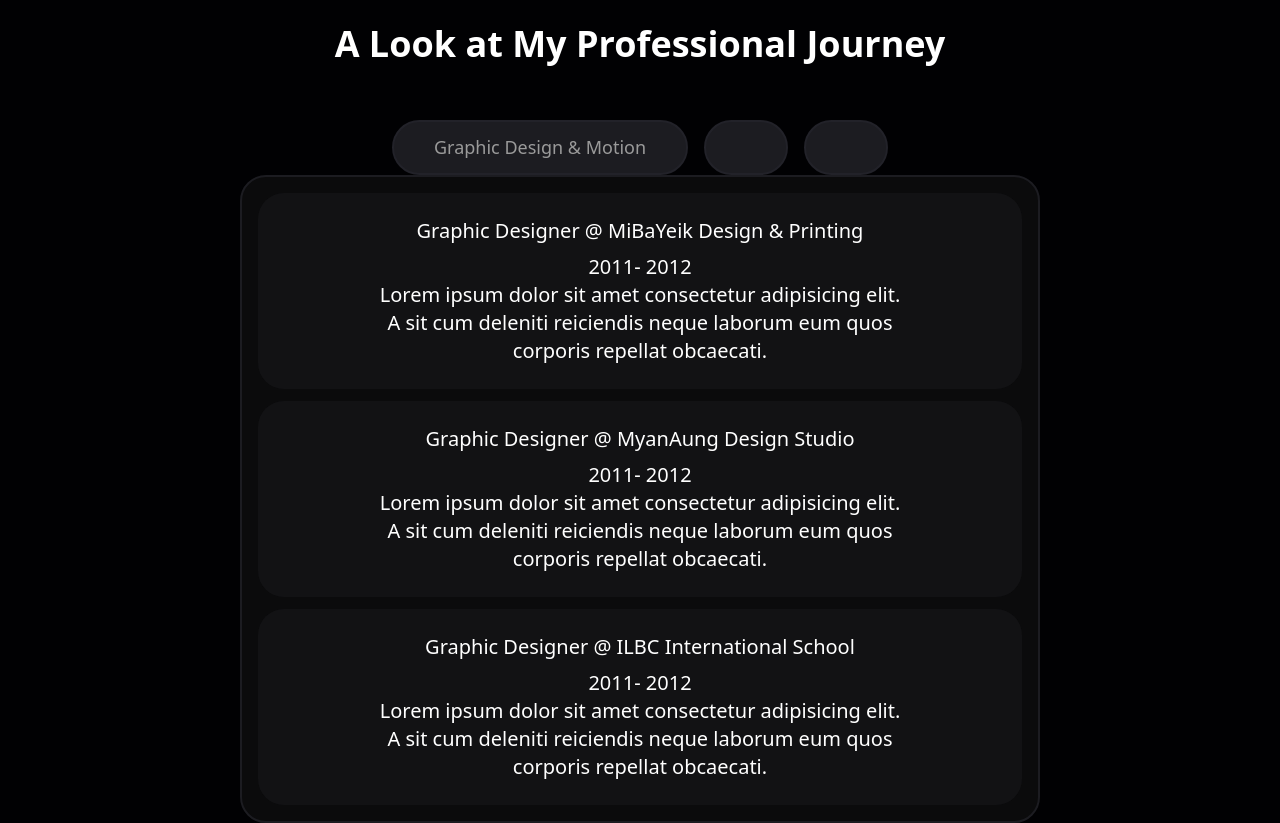
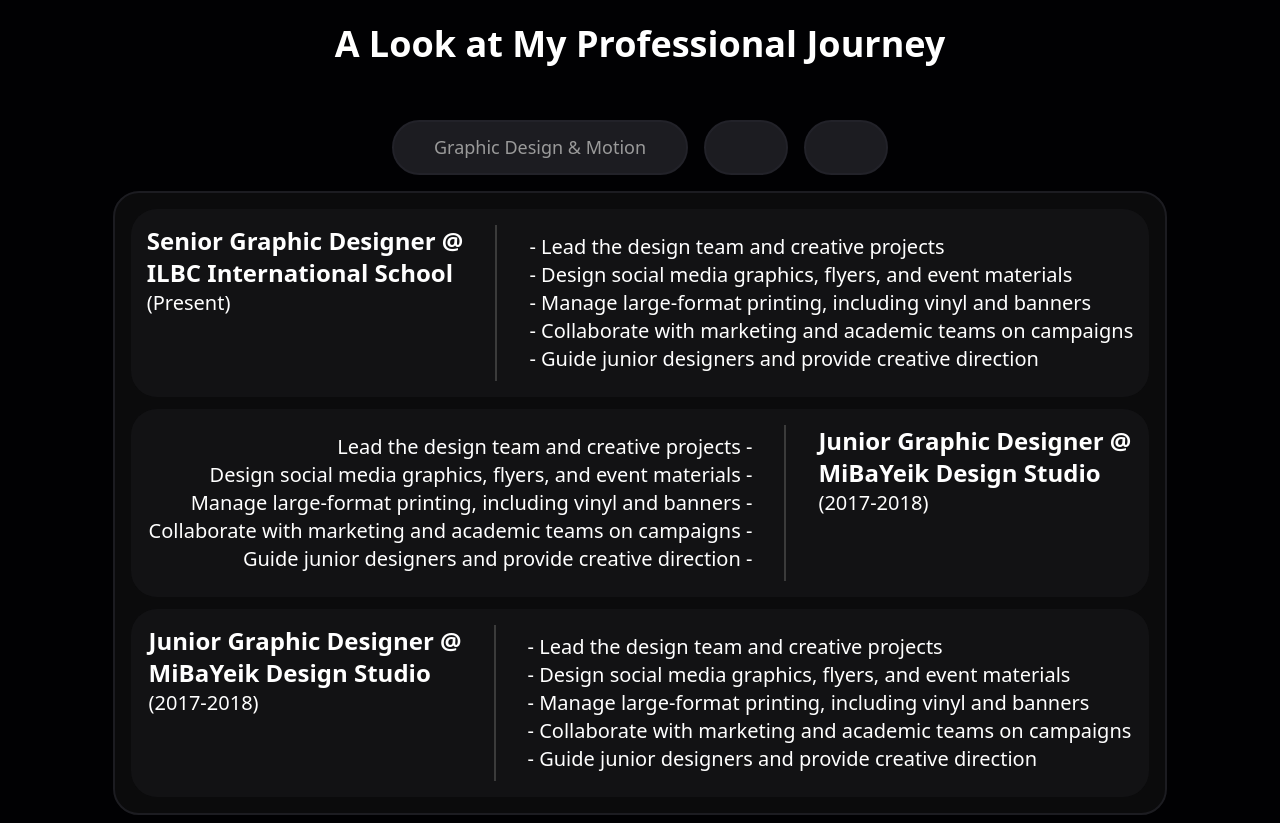
Before and after one commit to khinelynnhtwan/My_Profile, a React (Vite) app: page /onboarding in a window 1280 px wide. Shown: the part 1340-2163 px from the top of the page. Built offline with nearby package versions, Linux system fonts and the light colour scheme.

Commit message:
update working section

```diff
--- a/src/Pages/Home.jsx
+++ b/src/Pages/Home.jsx
@@ -162,47 +162,122 @@ const Home = () => {
           <h1 className="text-4xl font-bold text-white text-center pb-14">
             A Look at My Professional Journey
           </h1>
-          <div className="buttons text-nowrap flex justify-left md:justify-center gap-x-4 overflow-scroll">
+          <div className="buttons text-nowrap flex justify-left md:justify-center gap-x-4 overflow-scroll pb-4">
             <UseButton text="Graphic Design & Motion" fontSize="18px" />
             <UseButton text="" fontSize="18px" />
             <UseButton text="" fontSize="18px" />
           </div>
 
-          <div className="flex flex-col w-[800px] mx-auto gap-y-3 h-fit bg-[#0E0E10]/80 backdrop-blur-sm p-4 border-2 border-[#1C1C21] rounded-[26px] text-xl text-white">
-            <div className=" relative bg-[#121214] backdrop-blur-sm p-6 rounded-[26px] text-xl text-center text-white">
-              <h1 className="font-medium text-xl pb-2">
-                Graphic Designer @ MiBaYeik Design & Printing
-              </h1>
-              <span>2011- 2012</span>
-              <p className="font-light text-center px-24">
-                Lorem ipsum dolor sit amet consectetur adipisicing elit. A sit
-                cum deleniti reiciendis neque laborum eum quos corporis repellat
-                obcaecati.
-              </p>
+          <div className="flex flex-col w-auto mx-auto gap-y-3 h-fit bg-[#0E0E10]/80 backdrop-blur-sm p-4 border-2 border-[#1C1C21] rounded-[26px] text-xl text-white">
+
+            {/* 1 */}
+            <div className="bg-[#121214] flex flex-wrap justify-center gap-x-8 backdrop-blur-sm p-4 rounded-[26px] text-xl text-white">
+              <div className="border-b-2 border-[#3b3b3b] text-center pb-2 block xl:hidden">
+                <h1 className="text-2xl font-semibold">
+                  Senior Graphic Designer @ ILBC International School
+                </h1>
+                <span className="text-xl font-light">(Present)</span>
+              </div>
+
+              <div className="border-r-2 border-[#3b3b3b] pr-8 last:block hidden xl:block">
+                <h1 className="text-2xl font-semibold ">
+                  Senior Graphic Designer @ <br />
+                  ILBC International School
+                </h1>
+                <span className="text-xl font-light">(Present)</span>
+              </div>
+
+              <ul className="font-light pb-2 sm:pt-2">
+                <li className="">
+                  - Lead the design team and creative projects
+                </li>
+                <li className="">
+                  - Design social media graphics, flyers, and event materials
+                </li>
+                <li className="">
+                  - Manage large-format printing, including vinyl and banners
+                </li>
+                <li className="">
+                  - Collaborate with marketing and academic teams on campaigns
+                </li>
+                <li className="">
+                  - Guide junior designers and provide creative direction
+                </li>
+              </ul>
             </div>
 
-            <div className=" relative bg-[#121214] backdrop-blur-sm p-6 rounded-[26px] text-xl text-center text-white">
-              <h1 className="font-medium text-xl pb-2">
-                Graphic Designer @ MyanAung Design Studio
-              </h1>
-              <span>2011- 2012</span>
-              <p className="font-light text-center px-24">
-                Lorem ipsum dolor sit amet consectetur adipisicing elit. A sit
-                cum deleniti reiciendis neque laborum eum quos corporis repellat
-                obcaecati.
-              </p>
+            {/* 2 */}
+            <div className="bg-[#121214] flex flex-wrap flex-row-reverse justify-center gap-x-8 backdrop-blur-sm p-4 rounded-[26px] text-xl text-white">
+
+              <div className="border-b-2 border-[#3b3b3b] text-center pb-2 block xl:hidden">
+                <h1 className="text-2xl font-semibold">
+                  Junior Graphic Designer @ MiBaYeik Design Studio
+                </h1>
+                <span className="text-xl font-light">(2017-2018)</span>
+              </div>
+
+              <div className="border-l-2 border-[#3b3b3b] pl-8 last:block hidden xl:block">
+                <h1 className="text-2xl font-semibold ">
+                  Junior Graphic Designer @ <br />
+                  MiBaYeik Design Studio
+                </h1>
+                <span className="text-xl font-light">(2017-2018)</span>
+              </div>
+
+              <ul className="font-light text-right pb-2 sm:pt-2">
+                <li className="">
+                  Lead the design team and creative projects -
+                </li>
+                <li className="">
+                  Design social media graphics, flyers, and event materials -
+                </li>
+                <li className="">
+                  Manage large-format printing, including vinyl and banners -
+                </li>
+                <li className="">
+                  Collaborate with marketing and academic teams on campaigns -
+                </li>
+                <li className="">
+                  Guide junior designers and provide creative direction -
+                </li>
+              </ul>
+
             </div>
 
-            <div className=" relative bg-[#121214] backdrop-blur-sm p-6 rounded-[26px] text-xl text-center text-white">
-              <h1 className="font-medium text-xl pb-2">
-                Graphic Designer @ ILBC International School
-              </h1>
-              <span>2011- 2012</span>
-              <p className="font-light text-center px-24">
-                Lorem ipsum dolor sit amet consectetur adipisicing elit. A sit
-                cum deleniti reiciendis neque laborum eum quos corporis repellat
-                obcaecati.
-              </p>
+            {/* 3 */}
+            <div className="bg-[#121214] flex flex-wrap justify-center gap-x-8 backdrop-blur-sm p-4 rounded-[26px] text-xl text-white">
+              <div className="border-b-2 border-[#3b3b3b] text-center pb-2 block xl:hidden">
+                <h1 className="text-2xl font-semibold">
+                  Junior Graphic Designer @ MiBaYeik Design Studio
+                </h1>
+                <span className="text-xl font-light">(2017-2018)</span>
+              </div>
+
+              <div className="border-r-2 border-[#3b3b3b] pr-8 last:block hidden xl:block">
+                <h1 className="text-2xl font-semibold ">
+                  Junior Graphic Designer @ <br />
+                  MiBaYeik Design Studio
+                </h1>
+                <span className="text-xl font-light">(2017-2018)</span>
+              </div>
+
+              <ul className="font-light pb-2 sm:pt-2">
+                <li className="">
+                  - Lead the design team and creative projects
+                </li>
+                <li className="">
+                  - Design social media graphics, flyers, and event materials
+                </li>
+                <li className="">
+                  - Manage large-format printing, including vinyl and banners
+                </li>
+                <li className="">
+                  - Collaborate with marketing and academic teams on campaigns
+                </li>
+                <li className="">
+                  - Guide junior designers and provide creative direction
+                </li>
+              </ul>
             </div>
           </div>
         </section>
```
